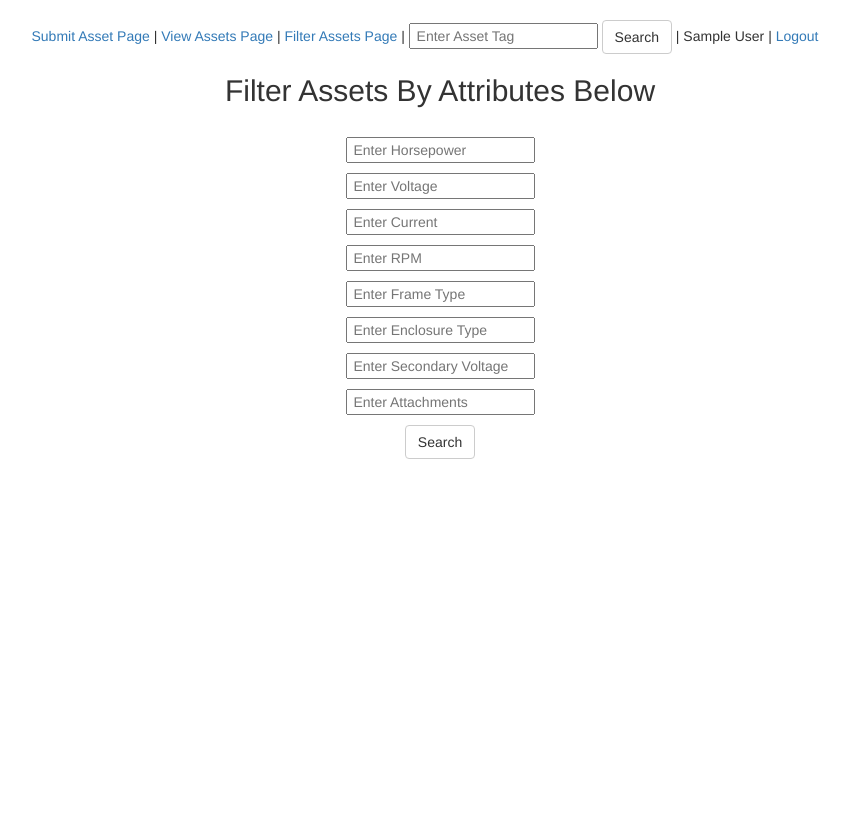
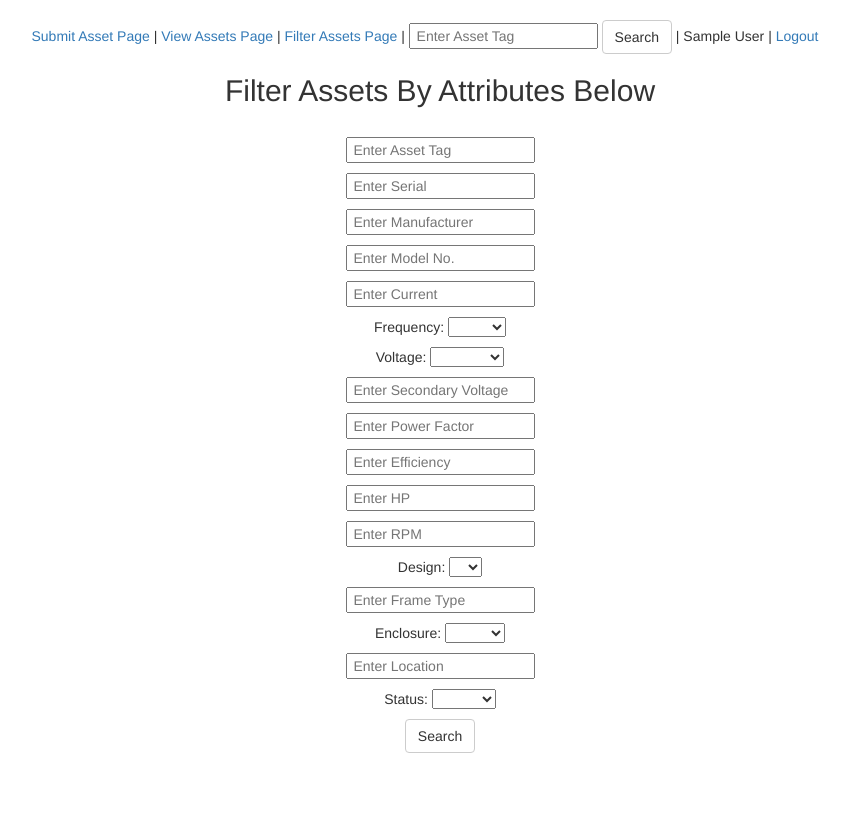
Before and after one commit to xGlorify/core_bp, a Flask app: page /assets/filterassets in a window 1280 px wide. Shown: the whole page, without its empty margins (215-1065 px from the left). Before the commit the page ends 459 px from the top, so only its background shows below. Run offline with Flask 2, Linux system fonts and the light colour scheme; a user stored in the database is signed in; tables that the repository leaves empty hold one stand-in row (values such as "Sample post"); some libraries are stand-ins or nearby versions.

Commit message:
Pilkington Audit Week Changes

```diff
--- a/assets/forms.py
+++ b/assets/forms.py
@@ -4,12 +4,13 @@ from wtforms.validators import DataRequired, Optional
 
 class SubmitAssetForm(Form):
     asset_tag = StringField('asset_tag', validators=[DataRequired()])
+    serial = StringField('serial', validators=[Optional()])
     manufacturer = StringField('manufacturer', validators=[DataRequired()])
     model_number = StringField('model_number', validators=[DataRequired()])
     current = StringField('current', validators=[DataRequired()])
     frequency_choices = [('60', '60'), ('50', '50'), ('50-60', '50-60')]
     frequency = SelectField('frequency', choices = frequency_choices, validators=[DataRequired()])
-    voltage_choices = [('115-230', '115-230'), ('230', '230'), ('230-460', '230-460'), ('380-500', '380-500'), ('575', '575')]
+    voltage_choices = [('115-230', '115-230'), ('230', '230'), ('230-460', '230-460'), ('460', '460'), ('380-500', '380-500'), ('575', '575')]
     voltage = SelectField('voltage', choices = voltage_choices, validators=[DataRequired()])
     secondary_voltage = FloatField('secondary_voltage', validators=[Optional()])
     power_factor = FloatField('power_factor', validators=[Optional()])
@@ -28,15 +29,58 @@ class SubmitAssetForm(Form):
     status = SelectField('status', choices = status_choices, validators=[DataRequired()])
     picture = FileField('img', validators=[Optional()])
 
+class EditAssetForm(Form):
+    asset_tag = StringField('asset_tag', validators=[Optional()])
+    serial = StringField('serial', validators=[Optional()])
+    manufacturer = StringField('manufacturer', validators=[Optional()])
+    model_number = StringField('model_number', validators=[Optional()])
+    current = StringField('current', validators=[Optional()])
+    frequency_choices = [('', ''), ('60', '60'), ('50', '50'), ('50-60', '50-60')]
+    frequency = SelectField('frequency', choices = frequency_choices, validators=[Optional()])
+    voltage_choices = [('', ''), ('115-230', '115-230'), ('230', '230'), ('230-460', '230-460'), ('460', '460'), ('380-500', '380-500'), ('380-380', '380-380'), ('575', '575')]
+    voltage = SelectField('voltage', choices = voltage_choices, validators=[Optional()])
+    secondary_voltage = FloatField('secondary_voltage', validators=[Optional()])
+    power_factor = FloatField('power_factor', validators=[Optional()])
+    efficiency = FloatField('efficiency', validators=[Optional()])
+    horsepower = FloatField('horsepower', validators=[Optional()])
+    #rpm_choices = [('1800', '1800'), ('900', '900'), ('1200', '1200'), ('3600', '3600')]
+    rpm = StringField('rpm', validators=[Optional()])
+    design_choices = [('', ''), ('B', 'B'), ('A', 'A'), ('C', 'C'), ('D', 'D')]
+    design = SelectField('design', choices = design_choices, validators=[Optional()])
+    frame = StringField('frame', validators=[Optional()])
+    enclosure_choices = [('', ''), ('TEFC', 'TEFC'), ('ODP', 'ODP'), ('TENV', 'TENV'), ('TEBC', 'TEBC')]
+    enclosure = SelectField('enclosure', choices = enclosure_choices, validators=[Optional()])
+    attachments = TextAreaField('attachments', validators=[Optional()])
+    location = StringField('location', validators=[Optional()])
+    status_choices = [('', ''), ('Live', 'Live'), ('Stores', 'Stores'), ('Repair', 'Repair')]
+    status = SelectField('status', choices = status_choices, validators=[Optional()])
+    picture = FileField('img', validators=[Optional()])
+
 class FilterAssetsForm(Form):
-    horsepower_search = IntegerField('horsepower_search', validators=[Optional()])
-    voltage_search = IntegerField('voltage_search', validators=[Optional()])
-    current_search = IntegerField('voltage_search', validators=[Optional()])
-    rpm_search = IntegerField('rpm_search', validators=[Optional()])
-    frame_search = StringField('frame_search', validators=[Optional()])
-    enclosure_search = StringField('enclosure_search', validators=[Optional()])
-    secondary_voltage_search = IntegerField('secondary_voltage_search', validators=[Optional()])
-    attachments_search = StringField('attachments_search', validators=[Optional()])
+    asset_tag_search = StringField('asset_tag', validators=[Optional()])
+    serial_search = StringField('serial', validators=[Optional()])
+    manufacturer_search = StringField('manufacturer', validators=[Optional()])
+    model_number_search = StringField('model_number', validators=[Optional()])
+    current_search = StringField('current', validators=[Optional()])
+    frequency_choices = [('', ''), ('60', '60'), ('50', '50'), ('50-60', '50-60')]
+    frequency_search = SelectField('frequency', choices = frequency_choices, validators=[Optional()])
+    voltage_choices = [('', ''), ('115-230', '115-230'), ('230', '230'), ('230-460', '230-460'), ('460', '460'), ('380-500', '380-500'), ('380-380', '380-380'), ('575', '575')]
+    voltage_search = SelectField('voltage', choices = voltage_choices, validators=[Optional()])
+    secondary_voltage_search = FloatField('secondary_voltage', validators=[Optional()])
+    power_factor_search = FloatField('power_factor', validators=[Optional()])
+    efficiency_search = FloatField('efficiency', validators=[Optional()])
+    horsepower_search = FloatField('horsepower', validators=[Optional()])
+    #rpm_choices = [('1800', '1800'), ('900', '900'), ('1200', '1200'), ('3600', '3600')]
+    rpm_search = StringField('rpm', validators=[Optional()])
+    design_choices = [('', ''), ('B', 'B'), ('A', 'A'), ('C', 'C'), ('D', 'D')]
+    design_search = SelectField('design', choices = design_choices, validators=[Optional()])
+    frame_search = StringField('frame', validators=[Optional()])
+    enclosure_choices = [('', ''), ('TEFC', 'TEFC'), ('ODP', 'ODP'), ('TENV', 'TENV'), ('TEBC', 'TEBC')]
+    enclosure_search = SelectField('enclosure', choices = enclosure_choices, validators=[Optional()])
+    attachments_search = TextAreaField('attachments', validators=[Optional()])
+    location_search = StringField('location', validators=[Optional()])
+    status_choices = [('', ''), ('Live', 'Live'), ('Stores', 'Stores'), ('Repair', 'Repair')]
+    status_search = SelectField('status', choices = status_choices, validators=[Optional()])
 
 class SearchAssetTag(Form):
     asset_tag_search = StringField('asset_tag_search', validators=[DataRequired()])
--- a/assets/models.py
+++ b/assets/models.py
@@ -6,6 +6,7 @@ class Motor(db.Model):
     __tablename__ = 'Motor'
     #Define Motor table variables. Asset tag is primary_key.
     asset_tag = db.Column('Asset Tag', db.String(100), unique=True, primary_key = True, nullable = False)
+    serial = db.Column('Serial', db.String(100))
     manufacturer = db.Column('Manufacturer', db.String(30), nullable = False)
     model_number = db.Column('Model Number', db.String(50), nullable = False)
     current = db.Column('Current', db.String, nullable = False)
@@ -28,9 +29,10 @@ class Motor(db.Model):
 
 
 
-    def __init__(self, asset_tag, manufacturer, model_number, current, frequency, voltage, secondary_voltage, power_factor,
+    def __init__(self, asset_tag, serial, manufacturer, model_number, current, frequency, voltage, secondary_voltage, power_factor,
 	efficiency, horsepower, rpm, design, frame, enclosure, attachments, location, picture, status, added_by=None, pub_date=None):
         self.asset_tag = asset_tag
+        self.serial = serial
         self.manufacturer = manufacturer
         self.model_number = model_number
         self.current = current
--- a/assets/templates/filterassets.html
+++ b/assets/templates/filterassets.html
@@ -7,64 +7,101 @@
       <form action="" method="post" name="submit">
       {{ form.hidden_tag() }}
      <p>
-        {{ form.horsepower_search(placeholder=" Enter Horsepower") }}
+        {{ form.asset_tag_search(placeholder=" Enter Asset Tag") }}
+     </p>
+    <p>
+        {{ form.serial_search(placeholder=" Enter Serial") }}
      </p>
      <p>
-        {{ form.voltage_search(placeholder=" Enter Voltage") }}
+        {{ form.manufacturer_search(placeholder=" Enter Manufacturer") }}
+     </p>
+     <p>
+        {{ form.model_number_search(placeholder=" Enter Model No.") }}
      </p>
      <p>
         {{ form.current_search(placeholder=" Enter Current") }}
      </p>
      <p>
+       Frequency: {{ form.frequency_search }}
+     </p>
+     <p>
+       Voltage: {{ form.voltage_search }}
+     </p>
+     <p>
+        {{ form.secondary_voltage_search(placeholder=" Enter Secondary Voltage") }}
+     </p>
+     <p>
+        {{ form.power_factor_search(placeholder=" Enter Power Factor") }}
+     </p>
+     <p>
+        {{ form.efficiency_search(placeholder=" Enter Efficiency") }}
+     </p>
+     <p>
+        {{ form.horsepower_search(placeholder=" Enter HP") }}
+     </p>
+     <p>
         {{ form.rpm_search(placeholder=" Enter RPM") }}
+     </p>
+     <p>
+        Design: {{ form.design_search }}
      </p>
      <p>
         {{ form.frame_search(placeholder=" Enter Frame Type") }}
      </p>
      <p>
-        {{ form.enclosure_search(placeholder=" Enter Enclosure Type") }}
+        Enclosure: {{ form.enclosure_search }}
      </p>
      <p>
-        {{ form.secondary_voltage_search(placeholder=" Enter Secondary Voltage") }}
+        {{ form.location_search(placeholder=" Enter Location") }}
      </p>
      <p>
-        {{ form.attachments_search(placeholder=" Enter Attachments") }}
+        Status: {{ form.status_search }}
      </p>
         <input class="btn btn-default" type="submit" value="Search">
       </form>
+
 <br>
-<table>
-<th> </th>
-{% if results %}
+</br>
+{% if assets %}
+<table class="table table-striped table-bordered">
+<th>Action</th>
 <th>Asset Tag</th>
-<th>Horsepower</th>
+<th>Manufacturer</th>
+<th>Model No.</th>
 <th>Voltage</th>
+<th>HP</th>
 <th>RPM</th>
 <th>Frame</th>
-<th>Enclosure</th>
-<th>Secondary Voltage</th>
 <th>Attachments</th>
+<th>Location</th>
+<th>Submitted By</th>
 <th>Date Created</th>
 {% endif %}
-{% for result in results %}
+{% for asset in assets %}
     <tr>
         <td>
         <form action="{{ url_for('assets.delasset') }}" method="post">
-        <input type="hidden" name="delete" value="{{ result.asset_tag }}"/>
+        <input type="hidden" name="delete" value="{{ asset.asset_tag }}"/>
         <input type="submit" class="btn btn-xs btn-danger" value="Delete"/>
         </form>
+        <br>
+        <form action="{{ asset.asset_tag }}" method="get">
+        <input type="submit" class="btn btn-xs btn-info" value="Profile"/>
+        </form>
         </td>
-        <td>{{ result.asset_tag }}</td>
-        <td>{{ result.horsepower }}</td>
-        <td>{{ result.voltage }}</td>
-        <td>{{ result.rpm }}</td>
-        <td>{{ result.frame }}</td>
-        <td>{{ result.enclosure }}</td>
-        <td>{{ result.secondary_voltage }}</td>
-        <td>{{ result.attachments }}</td>
-        <td>{{ result.pub_date }}</td>
+        <td>{{ asset.asset_tag }}</td>
+        <td>{{ asset.manufacturer }}</td>
+        <td>{{ asset.model_number }}</td>
+        <td>{{ asset.voltage }}</td>
+        <td>{{ asset.horsepower }}</td>
+        <td>{{ asset.rpm }}</td>
+        <td>{{ asset.frame }}</td>
+        <td>{{ asset.attachments }}</td>
+        <td>{{ asset.location }}</td>
+        <td>{{ asset.added_by }}</td>
+        <td>{{ asset.pub_date }}</td>
+    </tr>
 {% endfor %}
-    </tr>
 </table>
 </center>
 
--- a/assets/templates/submitasset.html
+++ b/assets/templates/submitasset.html
@@ -11,6 +11,9 @@
      </p>
       <p>
         {{ form.asset_tag(placeholder=" Enter Asset Tag") }}
+     </p>
+      <p>
+        {{ form.serial(placeholder=" Enter Serial") }}
      </p>
      <p>
         {{ form.manufacturer(placeholder=" Enter Manufacturer") }}
--- a/assets/templates/viewassets.html
+++ b/assets/templates/viewassets.html
@@ -8,13 +8,12 @@
 <th>Asset Tag</th>
 <th>Manufacturer</th>
 <th>Model No.</th>
-<th>Current</th>
 <th>Voltage</th>
 <th>HP</th>
 <th>RPM</th>
 <th>Frame</th>
-<th>Enclosure</th>
 <th>Attachments</th>
+<th>Location</th>
 <th>Submitted By</th>
 <th>Date Created</th>
 {% for asset in assets %}
@@ -32,13 +31,12 @@
         <td>{{ asset.asset_tag }}</td>
         <td>{{ asset.manufacturer }}</td>
         <td>{{ asset.model_number }}</td>
-        <td>{{ asset.current }}</td>
         <td>{{ asset.voltage }}</td>
         <td>{{ asset.horsepower }}</td>
         <td>{{ asset.rpm }}</td>
         <td>{{ asset.frame }}</td>
-        <td>{{ asset.enclosure }}</td>
         <td>{{ asset.attachments }}</td>
+        <td>{{ asset.location }}</td>
         <td>{{ asset.added_by }}</td>
         <td>{{ asset.pub_date }}</td>
     </tr>
--- a/assets/views.py
+++ b/assets/views.py
@@ -1,7 +1,7 @@
 from flask import render_template, request, session, url_for, redirect, flash, Blueprint, g
 from core import app, db
 from sqlalchemy.exc import IntegrityError
-from forms import SubmitAssetForm, FilterAssetsForm
+from forms import SubmitAssetForm, FilterAssetsForm, EditAssetForm
 from flask.ext.login import login_required
 from models import *
 
@@ -16,6 +16,7 @@ def submitasset():
         if form.validate_on_submit():# Confirms if all requirements for the form are met (No empty fields in this case).
             try:
                 asset_input = form.asset_tag.data #Form input for Asset Tag.
+                serial_input = form.serial.data
                 manufacturer_input = form.manufacturer.data
                 model_number_input = form.model_number.data
                 current_input = form.current.data
@@ -36,14 +37,14 @@ def submitasset():
                 if form.picture.data:
                     form.picture.data.save('assets/static/img/' + str(asset_input) + '_' + filename)
                     picture_input = 'static/img/' + str(asset_input) + '_' + filename
-                    pass_to_db = Motor(asset_input, manufacturer_input, model_number_input, current_input, frequency_input, voltage_input, secondary_voltage_input,
+                    pass_to_db = Motor(asset_input, serial_input, manufacturer_input, model_number_input, current_input, frequency_input, voltage_input, secondary_voltage_input,
                     power_factor_input, efficiency_input, horsepower_input, rpm_input, design_input, frame_input, enclosure_input, attachments_input, location_input, picture_input, status_input) #Convert form data to Motor model.
                     db.session.add(pass_to_db) #Add form data in Motor model to database.
                     db.session.commit() #Commit additions to database.
                     result_message = str(asset_input) + " successfully added to the database with photo."
                 else:
                     picture_input = 'static/img/NoMotor_Core_No_Photo.png'
-                    pass_to_db = Motor(asset_input, manufacturer_input, model_number_input, current_input, frequency_input, voltage_input, secondary_voltage_input,
+                    pass_to_db = Motor(asset_input, serial_input, manufacturer_input, model_number_input, current_input, frequency_input, voltage_input, secondary_voltage_input,
                     power_factor_input, efficiency_input, horsepower_input, rpm_input, design_input, frame_input, enclosure_input, attachments_input, location_input, picture_input, status_input)
                     db.session.add(pass_to_db)
                     db.session.commit()
@@ -78,27 +79,37 @@ def viewassets():
 @login_required
 def searchassets():
     form = FilterAssetsForm()
-    results = None
+    assets = None
     if request.method == "POST":
         if form.validate_on_submit():
             try:
-                horsepower = form.horsepower_search.data
-                voltage = form.voltage_search.data
+                asset = form.asset_tag_search.data #Form input for Asset Tag.
+                serial = form.serial_search.data
+                manufacturer = form.manufacturer_search.data
+                model_number = form.model_number_search.data
                 current = form.current_search.data
-                rpm = form.rpm_search.data
-                frame = form.frame_search.data
-                secondary_voltage = form.secondary_voltage_search.data
-                enclosure = form.enclosure_search.data
-                attachments = form.attachments_search.data
-                filter_data = {'horsepower' : horsepower, 'voltage' : voltage, 'current' : current, 'rpm' : rpm, 'frame' : frame,
-                'secondary_voltage' : secondary_voltage, 'enclosure' : enclosure, 'attachments' : attachments}
+                frequency = form.frequency_search.data
+                voltage = form.voltage_search.data #Form input for voltage of corresponding asset.
+                secondary_voltage = form.secondary_voltage_search.data #Form input for secondary voltage of corresponding asset.
+                power_factor = form.power_factor_search.data
+                efficiency = form.efficiency_search.data
+                horsepower = form.horsepower_search.data #Form input for Horsepower of corresponding asset.
+                rpm = form.rpm_search.data #Form input for RPM of corresponding asset.
+                design = form.design_search.data
+                frame = form.frame_search.data #Form input for Frame of corresponding asset.
+                enclosure = form.enclosure_search.data #Form input for enclosure of corresponding asset.
+                location = form.location_search.data
+                status = form.status_search.data
+                filter_data = {'asset' : asset, 'serial' : serial, 'manufacturer' : manufacturer, 'model_number' : model_number,
+                'current' : current, 'frequency' : frequency, 'voltage' : voltage, 'secondary_voltage' : secondary_voltage, 'power_factor' : power_factor,
+                'efficiency' : efficiency, 'horsepower' : horsepower, 'rpm' : rpm, 'design' : design, 'frame' : frame, 'enclosure' : enclosure, 'location' : location, 'status' : status}
                 filter_data = {key: value for (key, value) in filter_data.items()
-               if value}
-                results = Motor.query.filter_by(**filter_data).all()
+                if value}
+                assets = Motor.query.filter_by(**filter_data).all()
             except Exception as e:
                 flash(e)
                 db.session.rollback()
-            return render_template('filterassets.html', form=form, results=results)
+            return render_template('filterassets.html', form=form, assets=assets)
     return render_template('filterassets.html', form=form)
 
 @assets_blueprint.route('/search', methods=['GET', 'POST'])
@@ -109,11 +120,11 @@ def search():
         if g.headersearchform.validate_on_submit():
             try:
                 asset_tag = g.headersearchform.asset_tag_search.data
-                results = Motor.query.filter_by(asset_tag = asset_tag).first_or_404()
+                asset = Motor.query.filter_by(asset_tag = asset_tag).first_or_404()
             except Exception as e:
                 flash(e)
                 db.session.rollback()
-            return render_template('searchresults.html', results=results)
+            return render_template('asset_profile.html', asset=asset)
         else:
             flash("You must enter a value to search.")
     return render_template('searchresults.html')
@@ -135,3 +146,44 @@ def hotspare_search(asset_tag):
     filter_data = {'horsepower' : horsepower, 'frequency' : frequency, 'current' : current, 'voltage' : voltage}
     results = Motor.query.filter_by(**filter_data).all()
     return render_template('searchresults.html', results=results)
+
+
+@assets_blueprint.route('/edit_asset/<asset_tag>', methods=['GET', 'POST'])
+@login_required
+def edit_asset(asset_tag):
+    form = EditAssetForm()
+    edit_asset = Motor.query.filter_by(asset_tag = asset_tag).first_or_404()
+    if request.method == 'POST':
+        if form.validate_on_submit():# Confirms if all requirements for the form are met (No empty fields in this case).
+            try:
+                asset_tag_input = form.asset_tag.data #Form input for Asset Tag.
+                serial = form.serial.data
+                manufacturer = form.manufacturer.data
+                model_number = form.model_number.data
+                current = form.current.data
+                frequency = form.frequency.data
+                voltage = form.voltage.data #Form input for voltage of corresponding asset.
+                secondary_voltage = form.secondary_voltage.data #Form input for secondary voltage of corresponding asset.
+                power_factor = form.power_factor.data
+                efficiency = form.efficiency.data
+                horsepower = form.horsepower.data #Form input for Horsepower of corresponding asset.
+                rpm = form.rpm.data #Form input for RPM of corresponding asset.
+                design = form.design.data
+                frame = form.frame.data #Form input for Frame of corresponding asset.
+                enclosure = form.enclosure.data #Form input for enclosure of corresponding asset.
+                attachments = form.attachments.data #Form input for any attachments of corresponding asset.
+                location = form.location.data
+                status = form.status.data
+                edit_data = {'asset_tag': asset_tag_input, 'serial' : serial, 'manufacturer' : manufacturer, 'model_number' : model_number, 'current' : current, 'frequency' : frequency,
+                'voltage' : voltage, 'secondary_voltage' : secondary_voltage, 'power_factor' : power_factor, 'efficiency' : efficiency, 'horsepower' : horsepower,
+                'rpm' : rpm, 'design' : design, 'frame' : frame, 'enclosure' : enclosure, 'attachments' : attachments, 'location' : location, 'status' : status}
+                edited_data = {key: value for (key, value) in edit_data.items() if value}
+                db.session.query(Motor).filter_by(asset_tag = edit_asset.asset_tag).update(edited_data, synchronize_session='fetch')
+                db.session.commit()
+                flash("Asset %s Updated successfully!" % (edit_asset.asset_tag))
+            except Exception as e:
+                flash(e)
+                db.session.rollback()
+        else:
+            flash("Form did not validate.")
+    return render_template('edit_asset.html', asset=edit_asset, form=form)
```
Also changed, not shown: assets/templates/asset_profile.html (+9 -1 lines), assets/templates/searchresults.html (+5 -5 lines), 3 other files.
